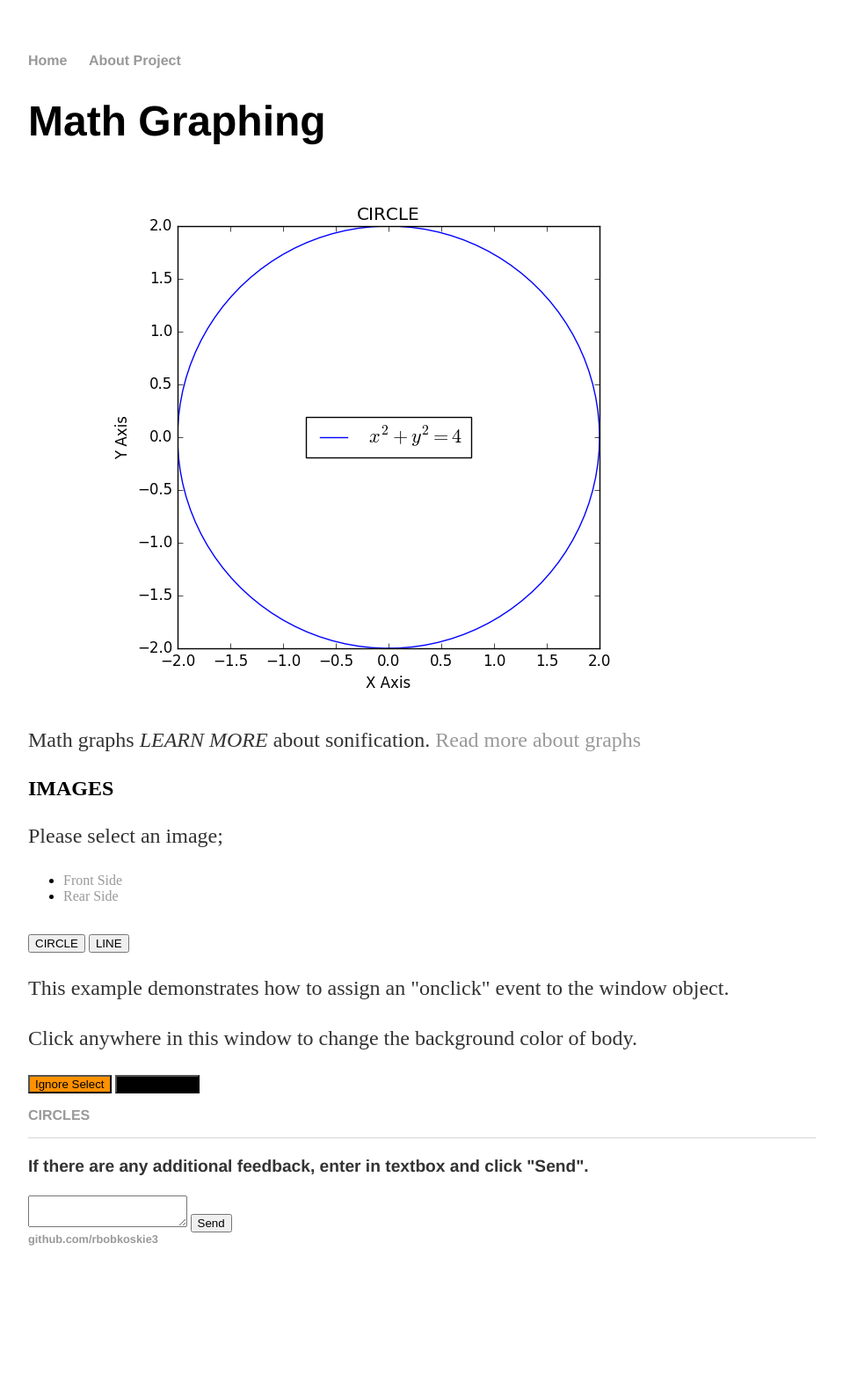
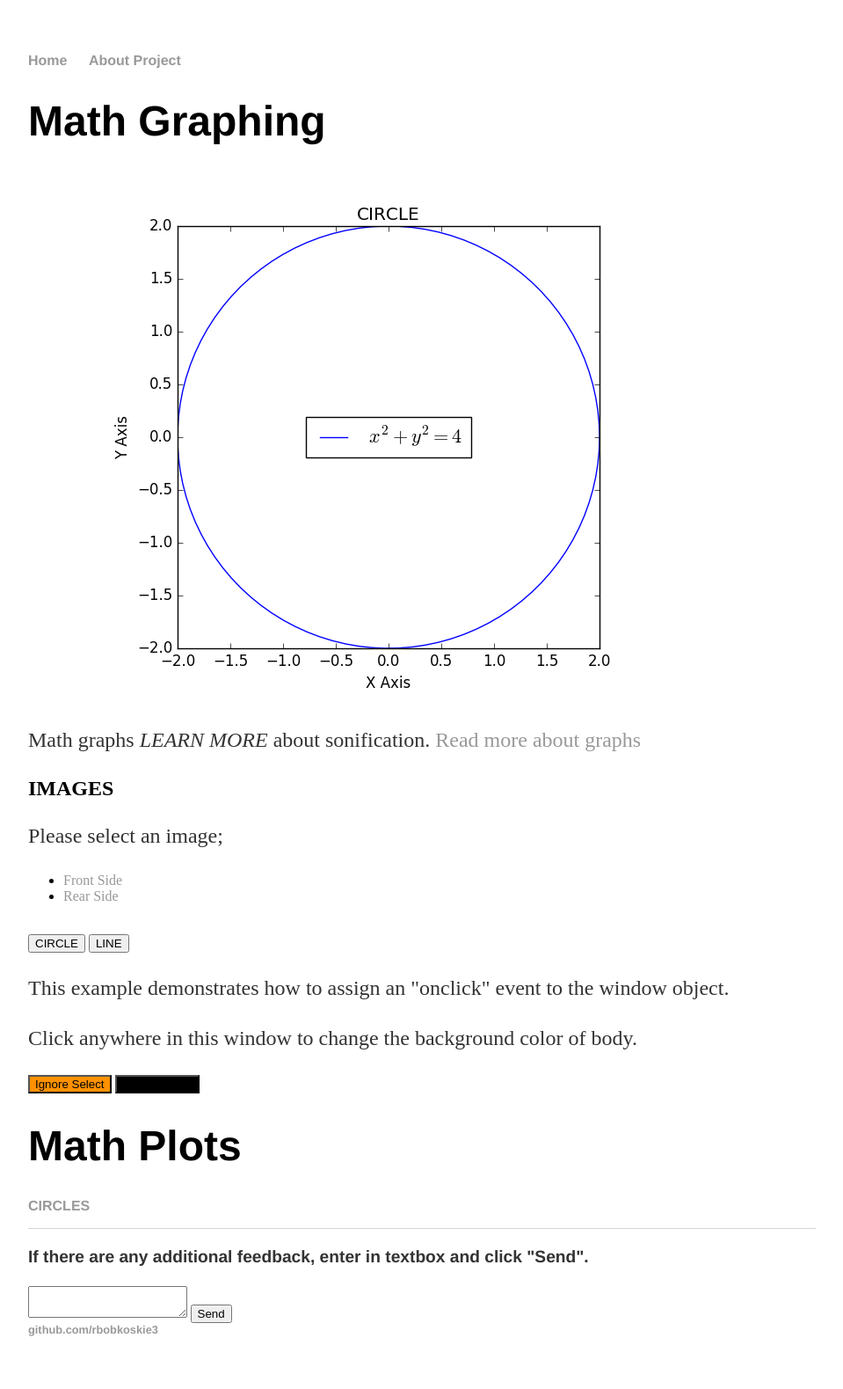
Before and after one commit to rbobkoskie3/rbobkoskie3.github.io, a Jekyll site: the page built from index.html, in a window 1280 px wide. Shown: the whole page at 88% size, without its empty margins (160-1119 px from the left). Built offline with Jekyll 4.4.1, drawn with Linux system fonts in a browser that asks for light colours; before the commit the page ends 1476 px from its top, so only the background shows below that.

Commit message:
Update default.html

```diff
--- a/_layouts/default.html
+++ b/_layouts/default.html
@@ -16,6 +16,7 @@
 
 			{{ content }}
 
+			<h1>Math Plots</h1>
 			<nav>
 			<ul>
 				<li><a href="/circle">CIRCLES</a></li>
```
